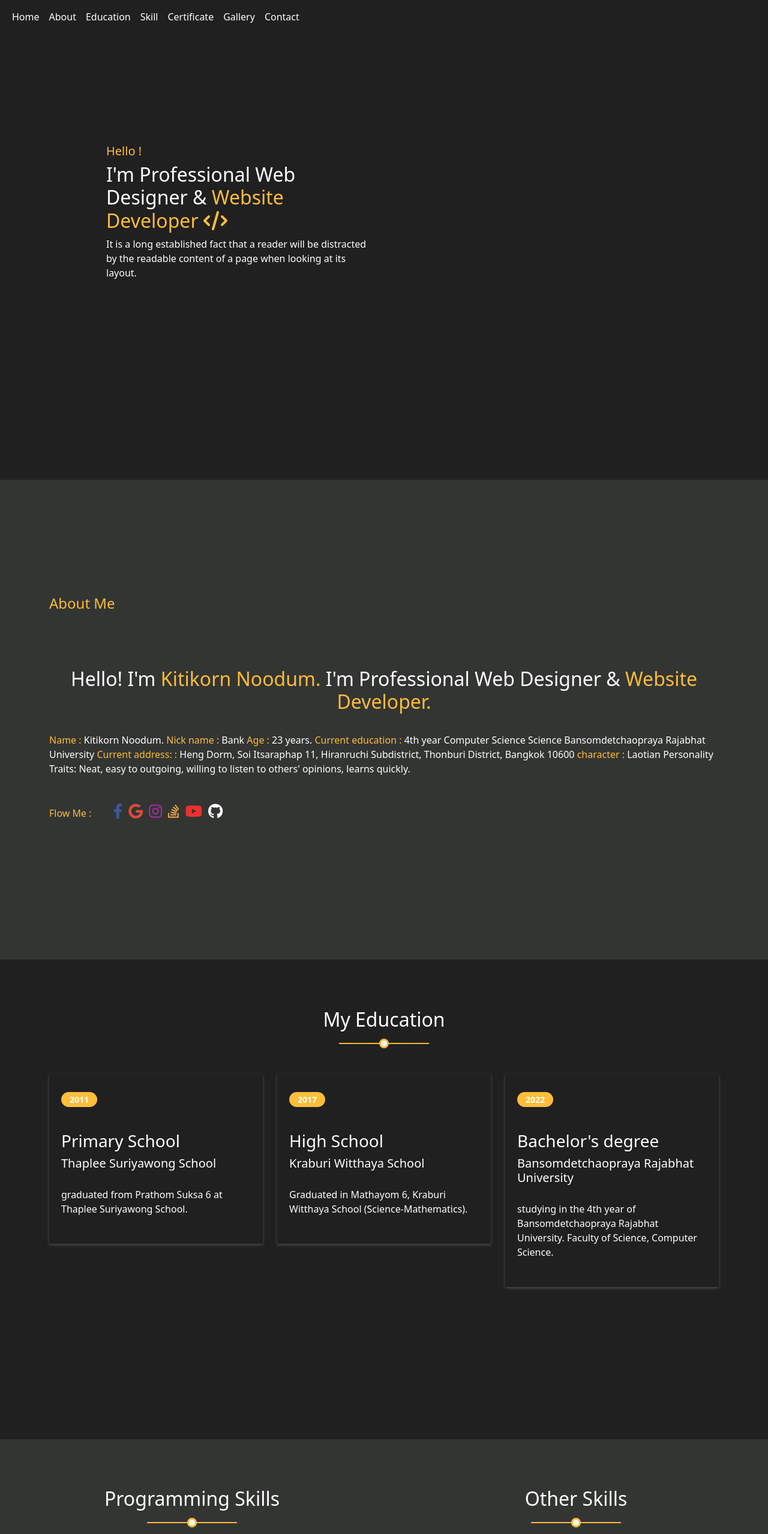
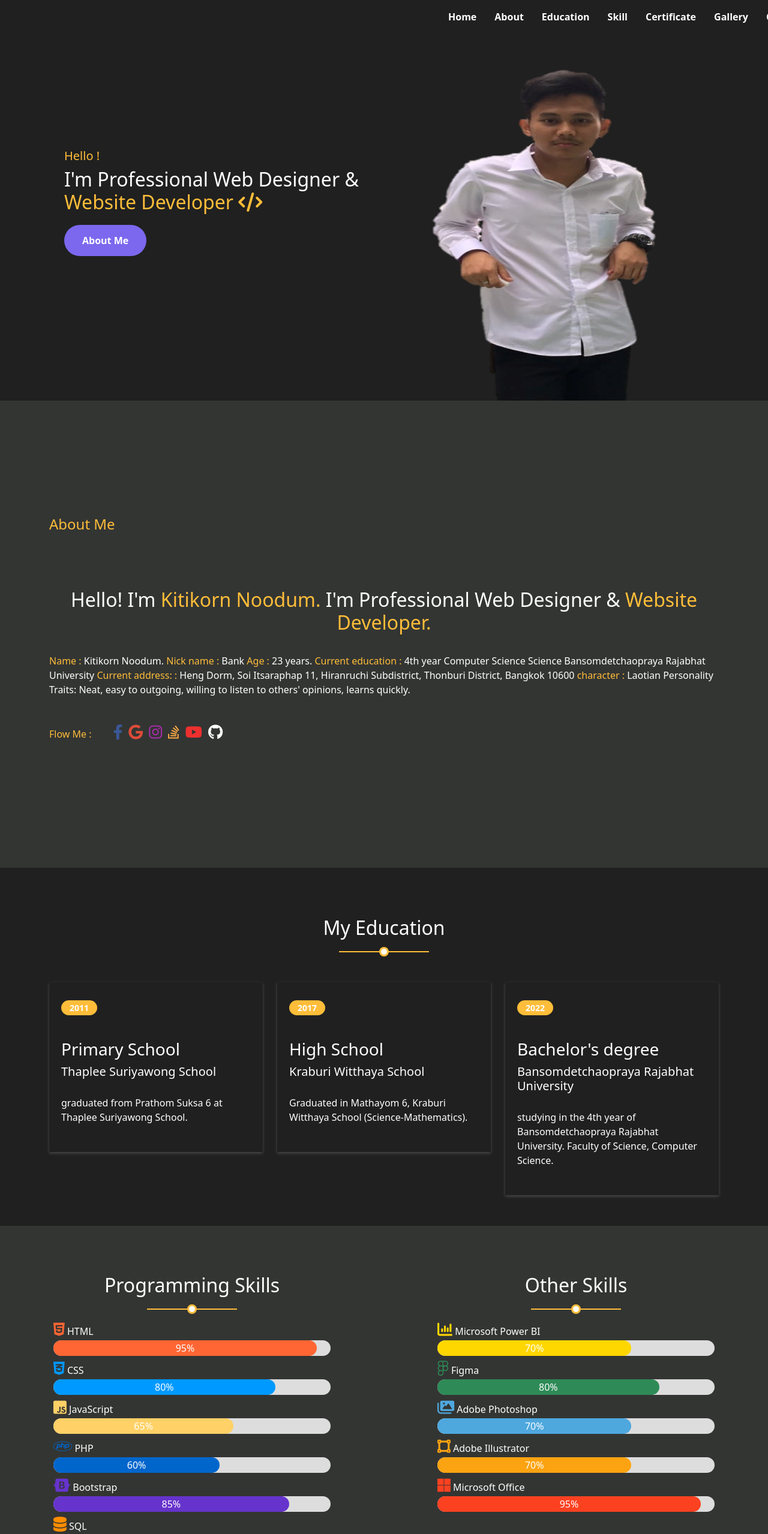
Before and after one commit to Banklii/ng-simple, an Angular app: page / in a window 1280 px wide. Shown: the top 2558 px of the page at 60% size. Built offline with nearby package versions, Linux system fonts and the light colour scheme.

Commit message:
[edit baner + nav] + [content 1-6 + reponsive]

```diff
--- a/src/app/app.component.css
+++ b/src/app/app.component.css
@@ -1,3 +1,9 @@
+@media only screen and (max-width:767px) {
+    .navbar {
+        display: none;
+    }
+}
+
 .navbar {
     overflow: hidden;
     background-color: #202020;
@@ -7,17 +13,56 @@
     z-index: 999;
 }
 
+.navbar .navbar-nav {
+    margin: 0 0 0 45rem;
+}
+
 .container-fluid .navbar-collapse .nav-item a {
     color: #fff;
+    font-weight: 600;
+    padding-left: 15px;
+    padding-right: 15px;
 }
 
 
 /*******************************banner************************************/
 
-section .banner {
+@media only screen and (max-width:767px) {
+    .banner .container-fluid .row {
+        flex-direction: column;
+    }
+    .banner .container-fluid .col-md-6 .hero-caption {
+        width: 100%;
+        height: 100%;
+        padding-left: 0px;
+    }
+    .banner h5,
+    .banner span {
+        color: #ffbd39;
+    }
+    .banner h2,
+    .banner p {
+        color: #fff;
+    }
+    .banner .container-fluid .col-md-6 .hero-caption-full {
+        width: 100%;
+        padding: 50px;
+        top: 0;
+    }
+    .banner .container-fluid .col-md-6 .heor-img img {
+        display: block;
+        margin-left: auto;
+        margin-right: auto;
+        bottom: 0;
+        width: 500px;
+        height: 580px;
+    }
+}
+
+section .banner .container-fluid {
     background-color: #202020;
-    /* border: red 1px solid; */
-    height: 100vh;
+    height: 100%;
+    width: auto;
 }
 
 .banner h5,
@@ -32,70 +77,68 @@ section .banner {
 
 .banner img {
     display: block;
-    /* margin-left: auto; */
-    /* margin-right: auto; */
-    /* margin-right: 0; */
 }
 
 .banner .container-fluid .col-md-6 {
-    /* border: yellow 1px solid; */
-    height: 100vh;
+    padding-top: 5.5rem;
 }
 
 .banner .container-fluid .col-md-6 .hero-caption {
-    /* border: plum 1px solid; */
     width: 100%;
     height: 100%;
-    padding-left: 70px;
-    /* padding-right: 70px; */
-    padding-top: 15rem;
+    padding-left: 0px;
+    padding-top: 10rem;
 }
 
 .banner .container-fluid .col-md-6 .hero-caption-full {
     width: 100%;
-    /* height: 100%; */
-    /* position: absolute; */
-    /* border: blue 1px solid; */
     padding-left: 95px;
 }
 
-
-/* .banner .container-fluid .col-md-6 .heor-img {
-    border: tomato 1px solid;
-} */
+.banner .container-fluid .col-md-6 .hero-caption-full a {
+    background-color: #7b68ee;
+    padding: 15px;
+    padding-left: 30px;
+    padding-right: 30px;
+    color: #fff;
+    text-decoration: none;
+    font-weight: bold;
+    border-radius: 30px;
+}
 
 .banner .container-fluid .col-md-6 .heor-img img {
-    /* height: 100%;
-    width: 100%;
-    margin-right: 0; */
-    /* border: green 1px solid; */
-    display: block;
-    position: absolute;
-    right: 0;
+    right: 5%;
+    /* top: 40px; */
     bottom: 0;
-    width: 700px;
-    height: 700px;
+    width: 500px;
+    height: 580px;
 }
 
 
 /*********************************content1***************************************/
 
-section .content1 {
+@media only screen and (max-width:767px) {
+    section .content1 {
+        background-color: #333533;
+        height: 100%;
+    }
+    section .content1 .container-fluid .row {
+        flex-direction: column;
+    }
+}
+
+section .content1 .container-fluid {
     background-color: #333533;
-    /* border: red 1px solid; */
-    height: 100vh;
+    height: 100%;
+    width: auto;
 }
 
 .content1 {
-    /* background-color: #312f2f; */
-    /* background-color: #403D3C; */
-    /* border: red 1px solid; */
     width: 100%;
     height: auto;
 }
 
 .content1 .about-info {
-    /* border: #fff 1px solid; */
     width: 100%;
     height: 100%;
     padding-left: 70px;
@@ -136,26 +179,37 @@ section .content1 {
 
 /****************************content2**********************************/
 
+@media only screen and (max-width:767px) {
+    section .content2 .ps-timeline-sec {
+        background: #202020;
+        height: 100%;
+        width: auto;
+        border: #202020 1px solid;
+    }
+    section .content2 .container-fluid .row {
+        flex-direction: column;
+    }
+    section .ps-timeline-sec {
+        padding-top: 40px;
+        padding-bottom: 50px;
+    }
+}
+
 section .content2 .ps-timeline-sec {
     background: #202020;
-    height: 100vh;
+    height: 100%;
+    width: auto;
     border: #202020 1px solid;
 }
 
-
-/* .ps-timeline-sec .container {
-    position: relative;
-} */
-
 section .ps-timeline-sec {
     padding-top: 80px;
+    padding-bottom: 50px;
 }
 
 section .ps-timeline-sec h2 {
     text-align: center;
     color: #fff;
-    /* border: red 1px solid; */
-    /* padding-top: 50px; */
 }
 
 section .ps-timeline-sec h3 {
@@ -192,20 +246,27 @@ section .ps-timeline-sec p {
 
 /***************************content3*******************************/
 
-section .content3 {
+@media only screen and (max-width:767px) {
+    section .content3 {
+        background-color: #333533;
+        height: 100%;
+        width: auto;
+    }
+    section .content3 .container-fluid .row {
+        flex-direction: column;
+    }
+}
+
+section .content3 .container-fluid {
     background-color: #333533;
-    height: 100vh;
+    height: 100%;
+    width: auto;
 }
 
 section .content3 .skill h2 {
     color: #fff;
     text-align: center;
 }
-
-
-/* * {
-    box-sizing: border-box
-} */
 
 section .content3 .skill .container {
     width: auto;
@@ -215,41 +276,30 @@ section .content3 .skill .container {
 }
 
 section .content3 .container-fluid .row .col-md-6 {
-    /* border: #ddd 1px solid; */
     height: 100vh;
 }
 
 section .content3 .container-fluid .row .col-md-6 .skill {
-    /* border: red 1px solid; */
     height: auto;
     padding-top: 80px;
     width: 75%;
-    /* display: block; */
     margin-left: auto;
     margin-right: auto;
-}
-
-section .content3 .skill {
-    /* border: #0099FF 1px solid; */
 }
 
 section .content3 .skill p {
     text-align: left;
     color: #fff;
-    /* border: yellow 1px solid; */
-    margin-top: 10px;
-    margin-bottom: 5px;
+    margin-top: 8px;
+    margin-bottom: 3px;
 }
 
 .skills {
     text-align: center;
-    padding-top: 2px;
-    padding-bottom: 2px;
+    padding-top: 1px;
+    padding-bottom: 1px;
     color: white;
 }
-
-
-/* .content3 .skill .container  */
 
 .html,
 .css,
@@ -359,9 +409,33 @@ section .content3 .skill p {
 
 /**************************content4***********************/
 
-section .content4 {
+@media only screen and (max-width:767px) {
+    section .content4 {
+        background-color: #202020;
+        height: 100%;
+        width: auto;
+    }
+    section .content4 .container-fluid .row {
+        flex-direction: column;
+    }
+    .container-fluid .col-md-12 h2 {
+        color: #fff;
+        text-align: center;
+        padding-top: 40px;
+    }
+    .content4 .container-fluid slide img {
+        margin-top: 10px;
+        display: block;
+        margin-left: auto;
+        margin-right: auto;
+        padding: 20px;
+    }
+}
+
+section .content4 .container-fluid {
     background-color: #202020;
-    height: 100vh;
+    height: 100%;
+    width: auto;
 }
 
 .container-fluid .col-md-12 h2 {
@@ -375,10 +449,10 @@ section .content4 {
 }
 
 .content4 .container-fluid slide img {
-    /* border: #CC0033 1px solid; */
     height: 500px;
     width: auto;
     margin-top: 10px;
+    margin-bottom: 30px;
     display: block;
     margin-left: auto;
     margin-right: auto;
@@ -387,9 +461,25 @@ section .content4 {
 
 /**************************content5***********************/
 
+@media only screen and (max-width:767px) {
+    section .content5 {
+        background-color: #333533;
+        height: 100%;
+        width: auto;
+    }
+    section .content5 .container-fluid .row {
+        flex-direction: column;
+    }
+    .content5 .resume-item-box {
+        margin-top: 20px;
+        margin-bottom: 40px;
+    }
+}
+
 section .content5 {
     background-color: #333533;
-    height: 100vh;
+    height: 100%;
+    width: auto;
 }
 
 section .content5 h2 {
@@ -397,22 +487,6 @@ section .content5 h2 {
     color: #fff;
     padding-top: 70px;
 }
-
-
-/* .container-fluid .col-md-12 h2 {
-    color: #fff;
-    text-align: center;
-    padding-top: 60px;
-}
-
-.content5 .container-fluid slide img {
-    height: 500px;
-    width: auto;
-    margin-top: 10px;
-    display: block;
-    margin-left: auto;
-    margin-right: auto;
-} */
 
 .content5 .resume-item-box span {
     background: #ffbd39;
@@ -425,6 +499,7 @@ section .content5 h2 {
 }
 
 .content5 .resume-item-box {
+    margin-bottom: 40px;
     margin-top: 20px;
     padding: 15px 10px;
     text-align: left;
@@ -445,9 +520,37 @@ section .content5 h2 {
 
 /**************************content6***********************/
 
+@media only screen and (max-width:767px) {
+    section .content6 {
+        background-color: #202020;
+        height: 100%;
+        width: auto;
+    }
+    section .content6 .container-fluid .row {
+        flex-direction: column;
+    }
+    .map-container-2 {
+        overflow: hidden;
+        padding-bottom: 56.25%;
+        position: relative;
+        height: 0;
+    }
+    .map-container-2 iframe {
+        left: 0;
+        top: 0;
+        height: 10rem;
+        width: 10rem;
+        position: absolute;
+    }
+    section .content6 .container .row .col-lg-12 {
+        margin-bottom: 40px;
+    }
+}
+
 section .content6 {
     background-color: #202020;
-    height: 100vh;
+    height: 100%;
+    width: auto;
 }
 
 section .content6 h2 {
@@ -467,9 +570,12 @@ section .content6 h4 {
 
 section .content6 .container .row .col-lg-6,
 section .content6 .container .row .col-lg-12 {
-    /* border: #CC0033 1px solid; */
     padding: 2.5px;
     margin-top: 7px;
+}
+
+section .content6 .container .row .col-lg-12 {
+    margin-bottom: 40px;
 }
 
 .map-container-2 {
--- a/src/app/app.component.html
+++ b/src/app/app.component.html
@@ -3,32 +3,12 @@
 />
 
 <body>
-
-    <!-- <div class="nav">
-        <div class="container-fluid">
-            <header class="d-flex flex-wrap justify-content-center py-3 mb-4 border-bottom">
-                <a href="/" class="d-flex align-items-center mb-3 mb-md-0 me-md-auto text-dark text-decoration-none">
-                    <svg class="bi me-2" width="40" height="32"><use xlink:href="#bootstrap"></use></svg>
-                    <span class="fs-4">Simple header</span>
-                </a>
-
-                <ul class="nav nav-pills">
-                    <li class="nav-item"><a href="#" class="nav-link active" aria-current="page">Home</a></li>
-                    <li class="nav-item"><a href="#content1" class="nav-link">Features</a></li>
-                    <li class="nav-item"><a href="#" class="nav-link">Pricing</a></li>
-                    <li class="nav-item"><a href="#" class="nav-link">FAQs</a></li>
-                    <li class="nav-item"><a href="#" class="nav-link">About</a></li>
-                </ul>
-            </header>
-        </div>
-    </div> -->
-
     <nav class="navbar navbar-expand-md col-md-12" aria-label="Eleventh navbar example">
         <div class="container-fluid">
             <!-- <a class="navbar-brand" href="#">Navbar</a> -->
-            <button class="navbar-toggler" type="button" data-bs-toggle="collapse" data-bs-target="#navbarSupportedContent" aria-controls="navbarSupportedContent" aria-expanded="false" aria-label="Toggle navigation">
+            <!-- <button class="navbar-toggler" type="button" data-bs-toggle="collapse" data-bs-target="#navbarSupportedContent" aria-controls="navbarSupportedContent" aria-expanded="false" aria-label="Toggle navigation">
       <span class="navbar-toggler-icon"></span>
-    </button>
+    </button> -->
             <div class="navbar-collapse collapse" id="navbarsExample09" style="">
                 <ul class="navbar-nav me-auto mb-2 mb-lg-0">
                     <li class="nav-item">
@@ -57,7 +37,6 @@
         </div>
     </nav>
 
-
     <!--Start-Banner-->
     <section>
         <div class="banner">
@@ -69,14 +48,14 @@
                                 <div class="hero-caption-full">
                                     <h5>Hello !</h5>
                                     <h2>I'm Professional Web Designer &amp; <span>Website Developer  <i class="fa-solid fa-code"></i></span></h2>
-                                    <p>It is a long established fact that a reader will be distracted by the readable content of a page when looking at its layout.</p>
+                                    <br>
+                                    <a href="#content1" class="button-1">About Me</a>
                                 </div>
                             </div>
                         </div>
                         <div class="col-md-6">
                             <div class="heor-img">
-                                <!-- <img src="https://sv1.picz.in.th/images/2022/03/10/rnijzN.png" alt="hero"> -->
-                                <!-- <img src="assets/image/245701889_212430587646270_8578013310706234871_n.jpg" alt="hero"> -->
+                                <img src="assets/image/banner.png" alt="hero">
                             </div>
                         </div>
                     </div>
@@ -115,8 +94,6 @@
                                         <a href="#" target="blank"><i class="fab fa-stack-overflow" style="color: #ffac44;"></i></a>
                                         <!-- Youtube -->
                                         <a href="#" target="blank"><i class="fab fa-youtube" style="color: #ed302f;"></i></a>
-                                        <!-- Slack -->
-                                        <!-- <i class="fab fa-slack-hash"></i> -->
                                         <!-- Github -->
                                         <a href="https://github.com/Banklii" target="blank"><i class="fab fa-github" style="color: #fff;"></i></a>
                                     </ul>
@@ -137,7 +114,6 @@
                 <h2>My Education</h2>
                 <div class="title-divider"></div>
                 <div class="container">
-
                     <div class="row">
                         <div class="col-lg-4 col-md-6 mb-30">
                             <div class="resume-item-box">
@@ -175,7 +151,6 @@
         <div class="content3">
             <div class="container-fluid">
                 <div class="row">
-
                     <div class="col-md-6">
                         <div class="skill">
                             <h2>Programming Skills</h2>
@@ -240,7 +215,6 @@
             </div>
         </div>
     </section>
-
     <!--End-Content3-->
 
     <!--Start-Content4-->
@@ -349,7 +323,7 @@
                             <!--Google map-->
                             <div id="map-container-google-2" class="z-depth-1-half map-container">
                                 <iframe src="https://www.google.com/maps/embed?pb=!1m18!1m12!1m3!1d484.47391835373537!2d100.49272537088204!3d13.73107874222401!2m3!1f0!2f0!3f0!3m2!1i1024!2i768!4f13.1!3m3!1m2!1s0x30e298fc64a501e9%3A0xbf453aa8812c7e23!2z4Lir4Lit4Lie4Lix4LiBIOC5gOC4ruC4hw!5e0!3m2!1sth!2sus!4v1647805757894!5m2!1sth!2sus"
-                                    width="600" height="330" style="display: block;
+                                    style="display: block;
                                     margin-left: auto;
                                     margin-right: auto;
                                     margin-top: 30px;" allowfullscreen="" loading="lazy"></iframe>
```
Also changed, not shown: src/assets/image/245701889_212430587646270_8578013310706234871_n.jpg (deleted), src/assets/image/banner.png (added).
